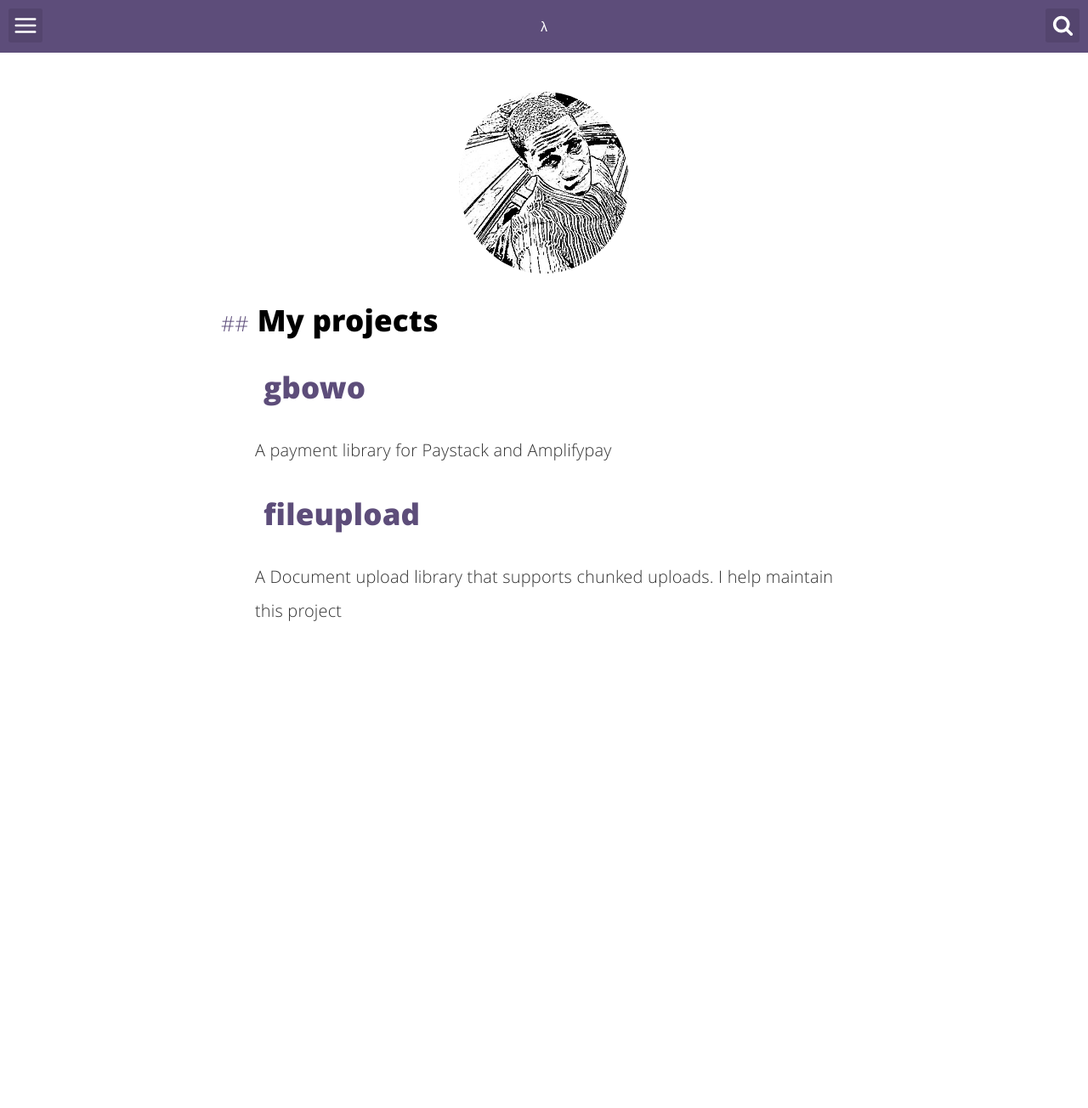
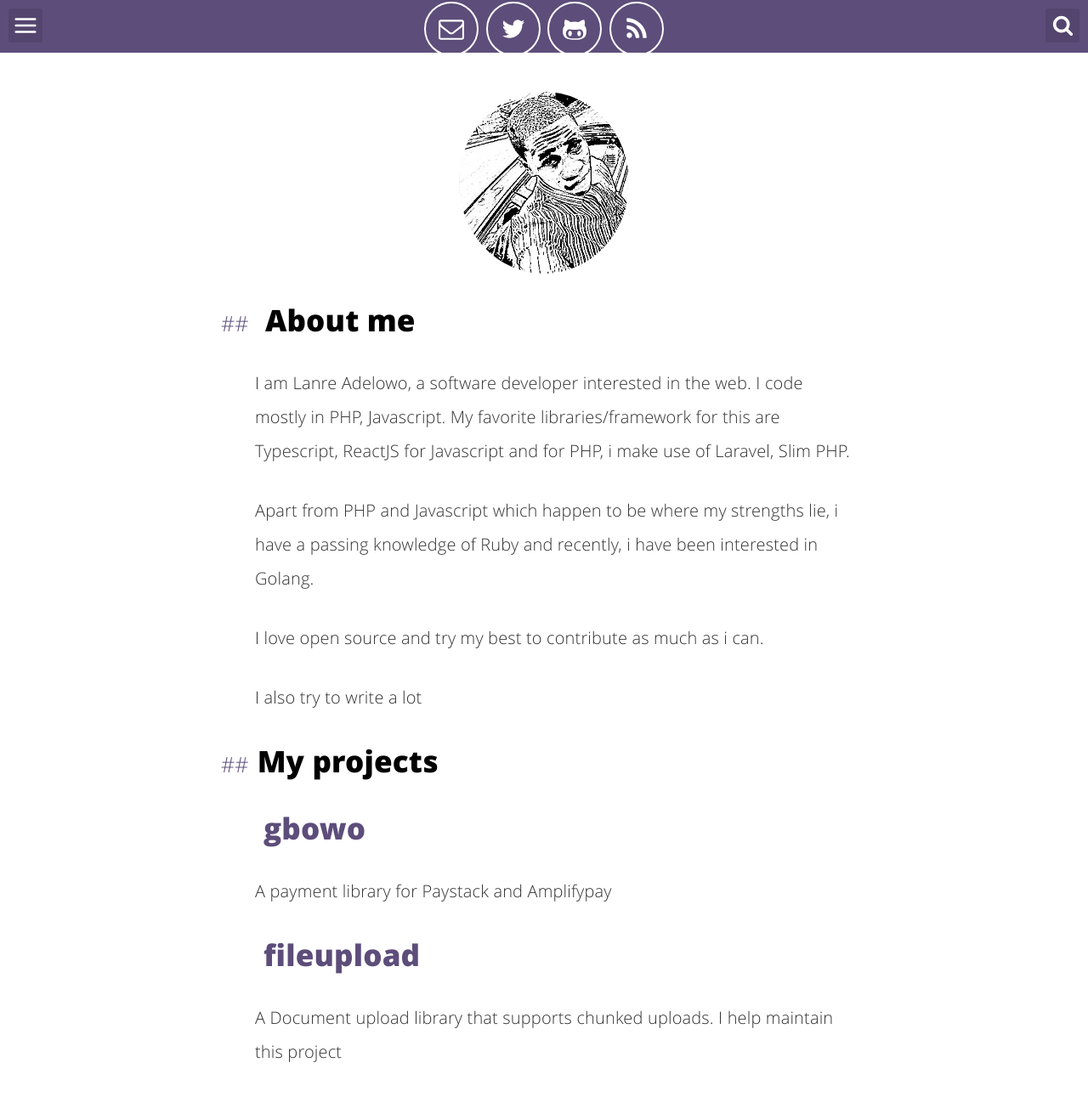
Before and after one commit to adelowo/portfolio, a Jekyll site: the page built from about.html, in a window 1280 px wide. Shown: the whole page at 85% size. Built offline with Jekyll 4.4.1, drawn with Linux system fonts in a browser that asks for light colours; before the commit the page ends 900 px from its top, so only the background shows below that.

Commit message:
Adding social links to the top of the page

```diff
--- a/_includes/header-post.html
+++ b/_includes/header-post.html
@@ -1,4 +1,23 @@
 <header class="header-post">
-   	<p>λ</p>
+        <div class="icons-home">
+            <a aria-label="Send email" title="Send me an e-mail" href="mailto:{{site.email}}">
+                <svg class="icon icon-email"><use xlink:href="#icon-email"></use></svg>
+            </a>
+
+            <a aria-label="My Twitter" title="Follow me on Twitter" target="_blank" href="https://twitter.com/{{site.twitter_username}}">
+                <svg class="icon icon-twitter"><use xlink:href="#icon-twitter"></use></svg>
+            </a>
+
+
+            <a aria-label="My Github" title="Show my projects" target="_blank" href="https://github.com/{{site.github_username}}">
+                <svg class="icon icon-github-alt"><use xlink:href="#icon-github-alt"></use></svg>
+            </a>
+
+            <a aria-label="Use the RSS to get updated" title="Register for my RSS" target="_blank" href="{{ "/feed.xml" | prepend: site.baseurl }}">
+                <svg class="icon icon-rss"><use xlink:href="#icon-rss"></use></svg>
+            </a>
+        </div>
+
+
     {% include menu-search.html %}
 </header>
--- a/about.html
+++ b/about.html
@@ -7,16 +7,32 @@ description: "I am Lanre Adelowo, a Software Developer interested in the web"
 
 <img itemprop="image" class="img-rounded about_perfil" src="/assets/img/profile.jpg" alt="Lanre Adelowo">
 
-<!-- <h2>
+<h2>
 	About me
 </h2>
 
 <div class="aboutme">
    <ul class="recent">
-   		I am Lanre Adelowo, a software developer interested in the web. I am
+
+	   <p>
+   	   		I am Lanre Adelowo, a software developer interested in the web. I code mostly in PHP, Javascript. My favorite libraries/framework for this are Typescript, ReactJS for Javascript and for PHP, i make use of Laravel, Slim PHP.
+
+   		</p>
+
+   		<p>
+   			Apart from PHP and Javascript which happen to be where my strengths lie, i have a passing knowledge of Ruby and recently, i have been interested in Golang.
+   		</p>
+
+   		<p>
+   			I love open source and try my best to contribute as much as i can.
+   		</p>
+
+   		<p>
+   			I also try to write a lot
+   		</p>
    </ul>
 </div>
- -->
+
 <h2 id="projects">My projects</h2>
 
 <div class="aboutme">
```
